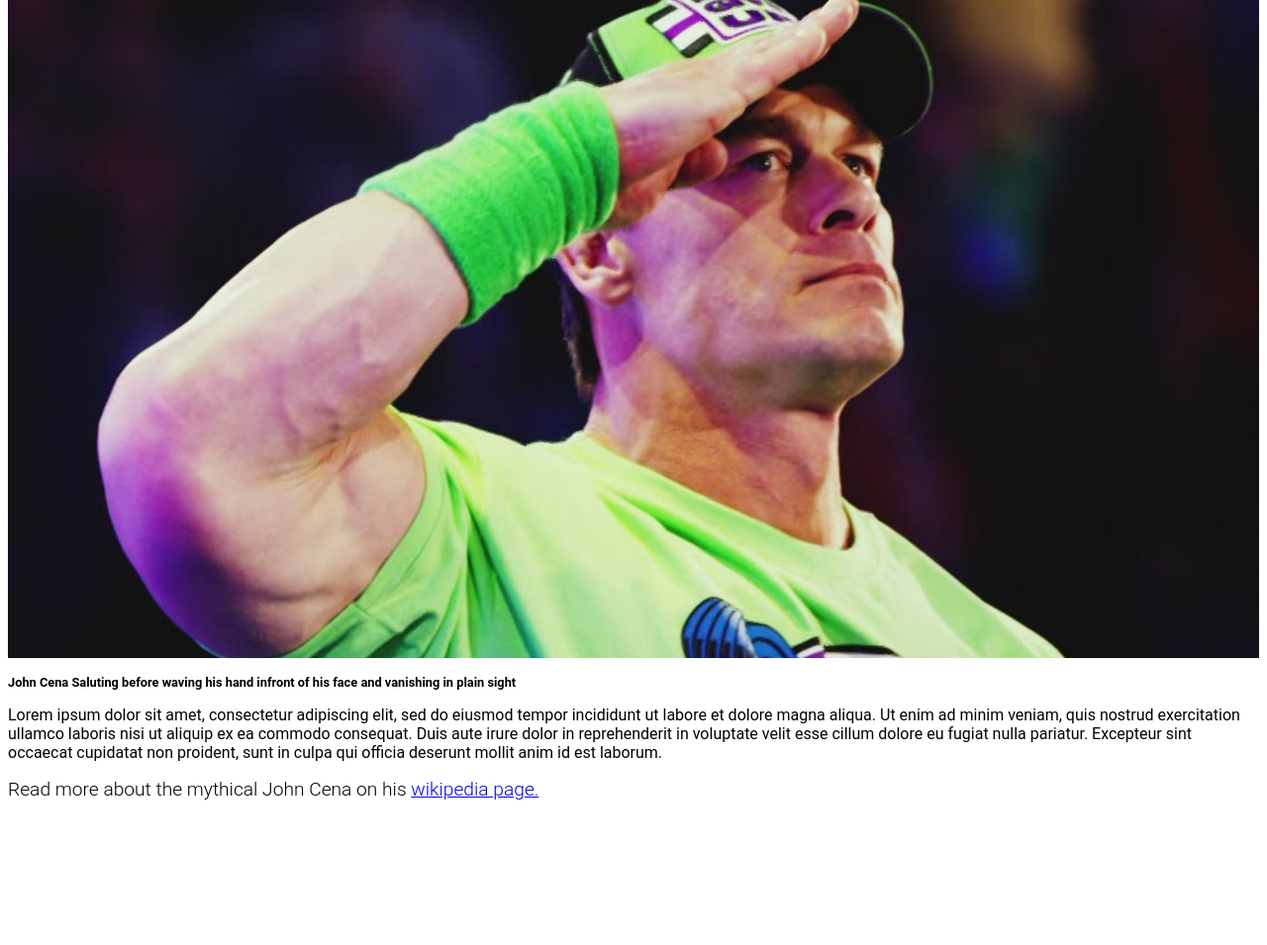
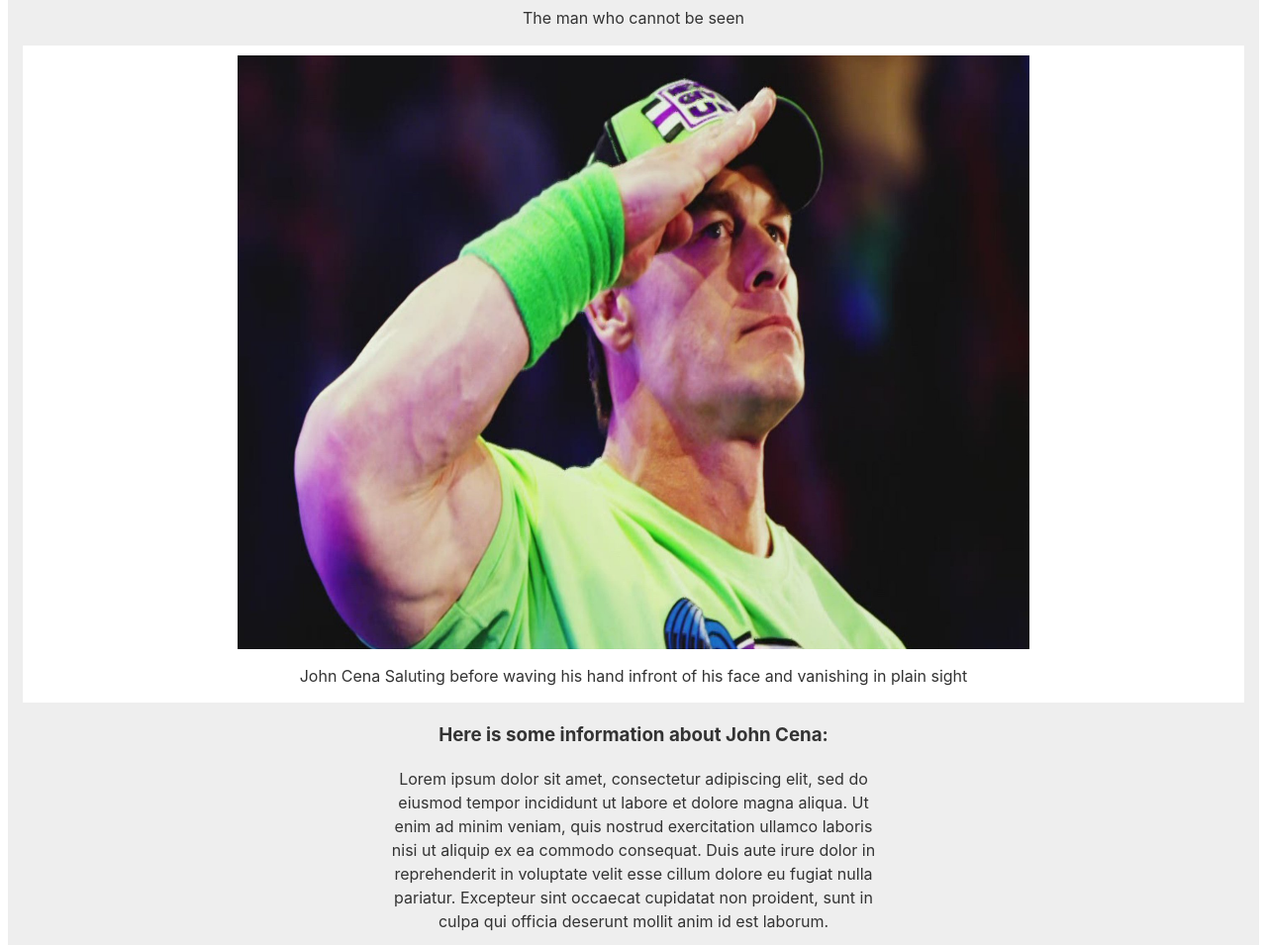
Before and after one commit to Logan-Engle/FreeCodeCamp_ResponsiveWebDesign, a plain HTML site: page Tribute_Page/root/index.html in a window 1280 px wide. Shown: the part 142-1097 px from the top of the page at 99% size. Before the commit the page ends 967 px from the top, so only its background shows below. Drawn offline with Linux system fonts and the light colour scheme.

Commit message:
Tidied up html tags and finished css

```diff
--- a/Tribute_Page/root/css/styles.css
+++ b/Tribute_Page/root/css/styles.css
@@ -1,37 +1,99 @@
+html {
+  font-size: 10px;
+}
+
+#main {
+    margin: 30px 8px;
+    padding: 15px;
+    border-radius: 5px;
+    background: #eee;
+}
 
 body {
-    font-family: "Roboto";
+  font-family: -apple-system, BlinkMacSystemFont, "Segoe UI", "Roboto",
+    "Helvetica Neue", Arial, sans-serif;
+  font-size: 1.6rem;
+  line-height: 1.5;
+  text-align: center;
+  color: #333;
+  margin: 0;
 }
 
 h1 {
-    font-size: 1.4rem;
+  font-size: 4rem;
+  margin-bottom: 0;
+}
+
+@media (max-width: 460px) {
+  h1 {
+    font-size: 3.5rem;
+    line-height: 1.2;
+  }
 }
 
 h2 {
-    font-size: 1.2rem;
-    font-weight: 300;
+  font-size: 3.25rem;
 }
 
-h3 {
-    font-size: 0.8rem;
+a {
+  color: #477ca7;
 }
 
-p {
-    font-size: 1rem;
+a:visited {
+  color: #74638f;
+}
+
+#main {
+  margin: 30px 8px;
+  padding: 15px;
+  border-radius: 5px;
+  background: #eee;
+}
+
+@media (max-width: 460px) {
+  #main {
+    margin: 0;
+  }
 }
 
 img {
-    border: none;
-    max-width: 100%;
+  max-width: 100%;
+  display: block;
+  height: auto;
+  margin: 0 auto;
 }
 
-.right {
-    float: right;
-    margin-left: 2rem;
-    clear: right;
+#img-div {
+  background: white;
+  padding: 10px;
+  margin: 0;
 }
-.left {
-    float: left;
-    margin-right: 2rem;
-    clear: left;
+
+#img {
+  width: 800px;
+  height: 600px;
 }
+
+#img-caption {
+  margin: 15px 0 5px 0;
+}
+
+@media (max-width: 460px) {
+  #img-caption {
+    font-size: 1.4rem;
+  }
+}
+
+figure {
+  display: block;
+  margin-block-start: 1em;
+  margin-block-end: 1em;
+  margin-inline-start: 40px;
+  margin-inline-end: 40px;
+  width: "100%";
+  max-height: auto;
+}
+
+#information {
+    margin: 0% 30% 0% 30%;
+}
--- a/Tribute_Page/root/index.html
+++ b/Tribute_Page/root/index.html
@@ -9,17 +9,23 @@
     <link rel="stylesheet" href="css/styles.css" />
   </head>
   <body>
-    <main>
+    <main id="main">
       <h1 id="title">John Cena</h1>
-      <h2 id="brief">The man who cannot be seen</h2>
-      <div id="img-div">
-        <img id="img" src="images/JohnCena.jpg" alt="John Cena Saluting" />
-        <h3 id="img-caption">
+      <p id="brief">The man who cannot be seen</p>
+      <figure id="img-div">
+        <img
+          id="img"
+          src="images/JohnCena.jpg"
+          alt="John Cena Saluting"
+        />
+        <figcaption id="img-caption">
           John Cena Saluting before waving his hand infront of his face and
           vanishing in plain sight
-        </h3>
-      </div>
-      <p id="tribute-info">
+        </figcaption>
+      </figure>
+      <section id="tribute-info">
+        <h3 id="headline">Here is some information about John Cena:</h3>
+        <p id="information">
           Lorem ipsum dolor sit amet, consectetur adipiscing elit, sed do eiusmod
           tempor incididunt ut labore et dolore magna aliqua. Ut enim ad minim
           veniam, quis nostrud exercitation ullamco laboris nisi ut aliquip ex ea
@@ -28,15 +34,11 @@
           occaecat cupidatat non proident, sunt in culpa qui officia deserunt
           mollit anim id est laborum.
         </p>
-      <h2>
+      <h3>
         Read more about the mythical John Cena on his
-        <a
-          id="tribute-link"
-          href="https://en.wikipedia.org/wiki/John_Cena"
-          target="_blank"
-          >wikipedia page.</a
-        >
-      </h2>
+        <a id="tribute-link" href="https://en.wikipedia.org/wiki/John_Cena" target="_blank">wikipedia page</a>
+        .
+      </h3>
     </main>
   </body>
 </html>
```
Lines whose indentation alone changed are shown as unchanged.
